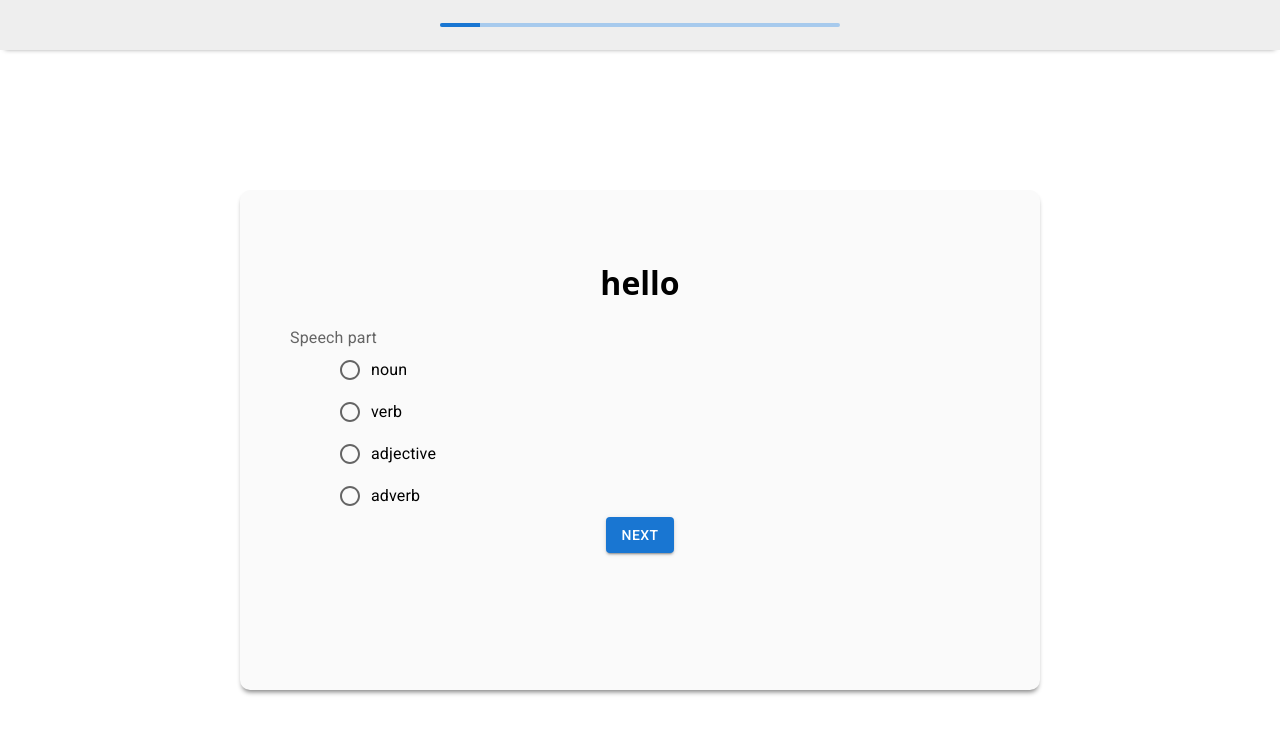
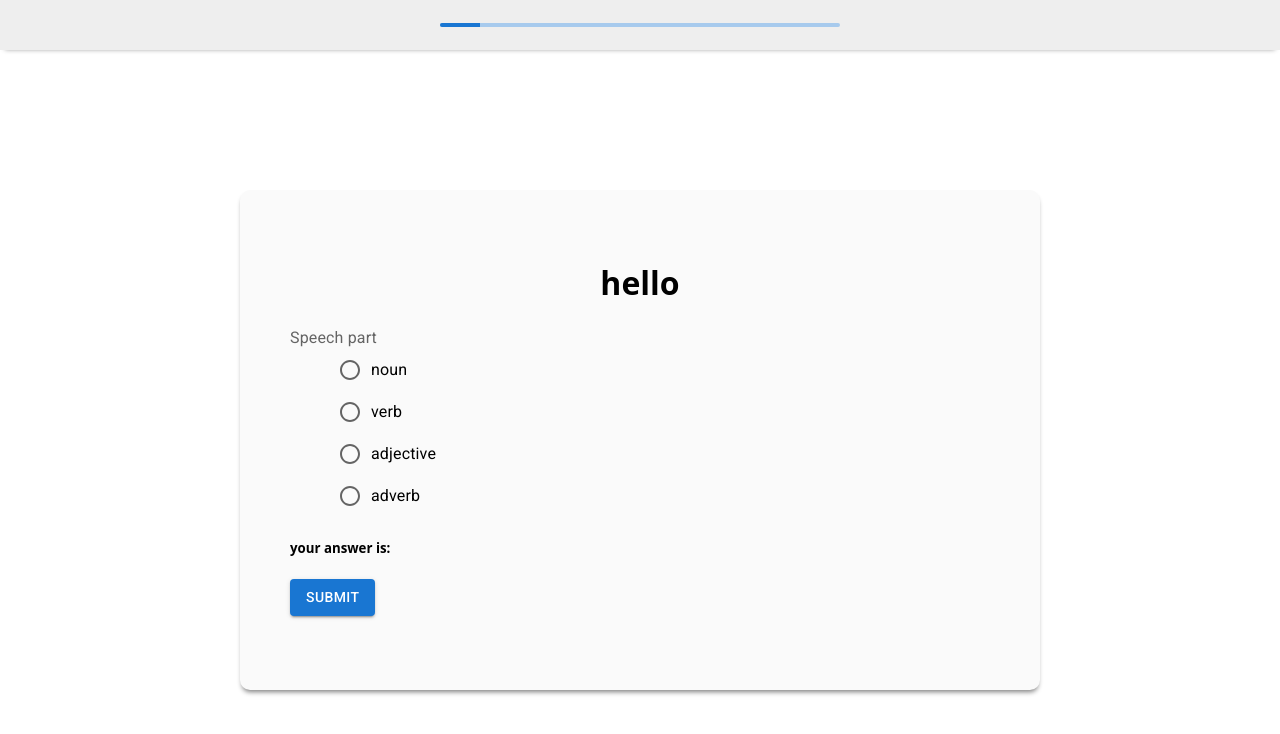
Before and after one commit to amratallah123/exams-system-interface, a React (Create React App) app: page / in a window 1280 px wide. Shown: the top 734 px of the page. Built offline with nearby package versions, Linux system fonts and the light colour scheme; no server answers.

Commit message:
handle question next

```diff
--- a/src/components/Question.jsx
+++ b/src/components/Question.jsx
@@ -12,7 +12,7 @@ export const Question = (props) => {
   return (
     <div className="questionBox">
       <div className="question">
-        <h1>{props.question ? props.question : "hello"}</h1>
+        <h1>{props.question ? props.question.word : "hello"}</h1>
       </div>
       <form className="answers">
         <FormLabel id="demo-radio-buttons-group-label">Speech part</FormLabel>
@@ -47,10 +47,13 @@ export const Question = (props) => {
             label="adverb"
           />
         </RadioGroup>
+        <div className="submit">
+          <h5>
+            your answer is:
+          </h5>
+          <Button variant="contained">submit</Button>
+        </div>
       </form>
-      <div className="next">
-        <Button variant="contained">Next</Button>
-      </div>
     </div>
   );
 };
--- a/src/pages/Test.jsx
+++ b/src/pages/Test.jsx
@@ -1,10 +1,22 @@
 import LinearProgress from "@mui/material/LinearProgress";
 import React, { useEffect, useState } from "react";
 import { Question } from "../components/Question";
+import { getWords } from "../services/services";
 import "../styles/test.css";
 // import axios from "axios";
 
 export const Test = () => {
+  const [words, setWords] = useState([]);
+  useEffect(() => {
+    const fetchWords = async () => {
+      const results = await getWords();
+      console.log(words);
+      setWords(results.data);
+      console.log(words);
+    };
+    fetchWords();
+  });
+
   return (
     <div className="test">
       <div className="progress">
```
